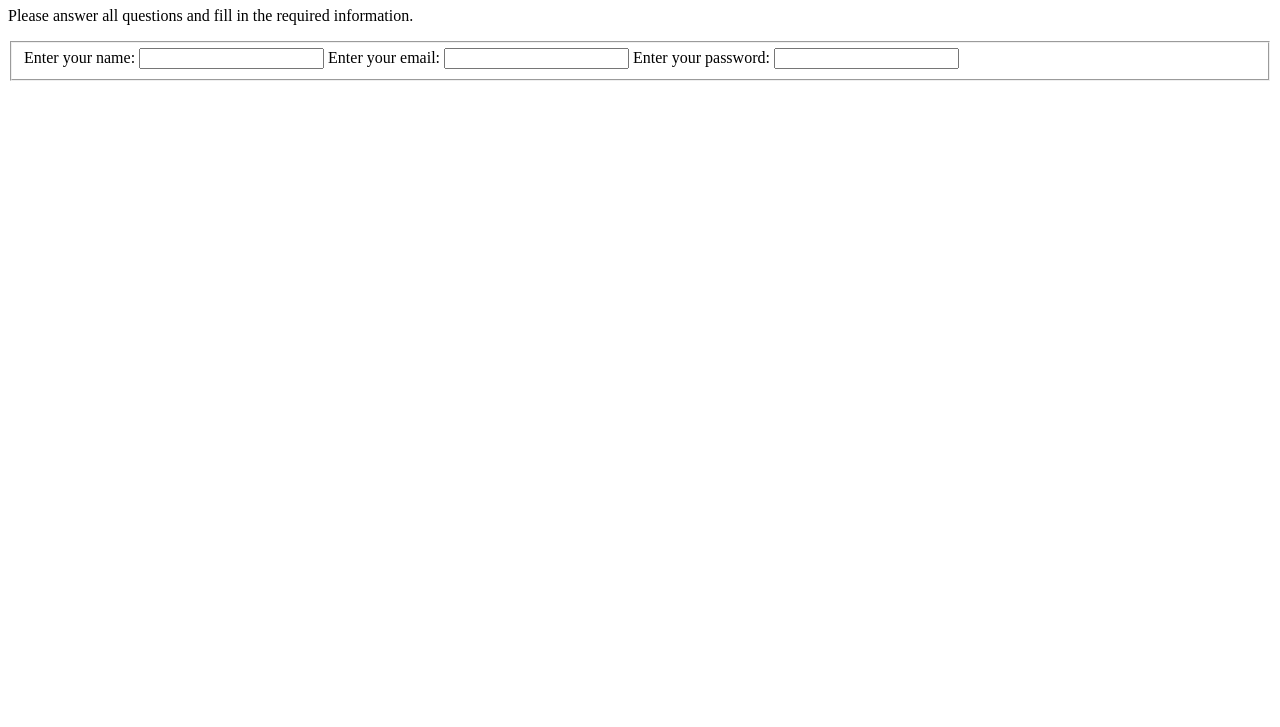
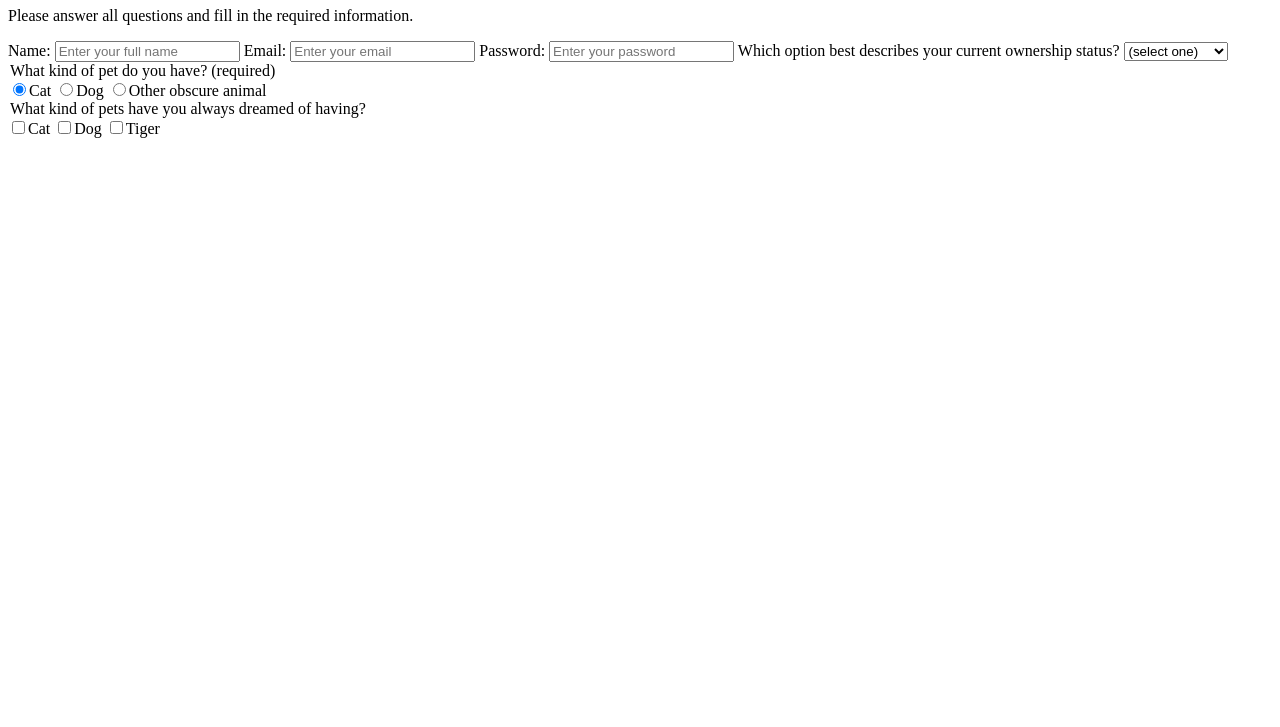
Before and after one commit to DrowsyKitty/Survey-Form, a plain HTML site: page index.html in a window 1280 px wide. Shown: the part 73-800 px from the top of the page. Drawn offline with Linux system fonts and the light colour scheme.

Commit message:
updates on structure of html

```diff
--- a/index.html
+++ b/index.html
@@ -11,10 +11,36 @@
     <h1 id="title">Survey Form</h1>
     <p id="description">Please answer all questions and fill in the required information.</p>
     <form id="survey-form">
-    <fieldset>
-      <label for="name">Enter your name: <input id="name" type="text" required/></label>
-      <label>Enter your email: <input id="email" pattern="[a-z0-9._]+@[com]" required/></label>
-      <label>Enter your password: <input id="number" pattern="[0-9]" min="0" max="9" required></label>
+      <label for="name" id="name-label" >Name: <input id="name" type="text" placeholder="Enter your full name" required/></label>
+      <label for="email" id="email-label">Email: <input id="email" type="email" pattern="[a-z0-9._]+@[com]" placeholder="Enter your email" required/></label>
+      <label for="password" id="number-label">Password: <input id="number" pattern="[0-9]" min="0" max="9" placeholder="Enter your password" required></label>
+
+      <label for="current-role">Which option best describes your current ownership status?
+        <select id="dropdown" name="current-role">
+          <option value="">(select one)</option>
+          <option value="1">No ownership</option>
+          <option value="2">Own 1 pet</option>
+          <option value="3"> Own 2 pets</option>
+          <option value="4">Own 3+ pets</option>
+        </select>
+      </label>
+
+      <legend>What kind of pet do you have? (required)</legend>
+      <label for="cat"><input id="type-cat"type="radio" name="animal-type" value="cat" class="inline" checked >Cat</label>
+      <label for="dog"><input id="type-dog"type="radio" name="animal-type" value="dog" class="inline">Dog</label>
+      <label for="other"><input id="type-other" type="radio" name="animal-type" value="other" class="inline">Other obscure animal</label>
+
+      <legend>What kind of pets have you always dreamed of having?</legend>
+      <input id="cat" type="checkbox" value="cat" class="inline">Cat<label for="cat"></label>
+      <input id="dog" type="checkbox" value="dog" class="inline"><label for="dog">Dog</label>
+      <input id="tiger" type="checkbox" value="tiger" class="inline"><label for="tiger">Tiger</label>
+
+
+
+    </form>
+
+
+
     </form>
   </body>
 </html>
```
